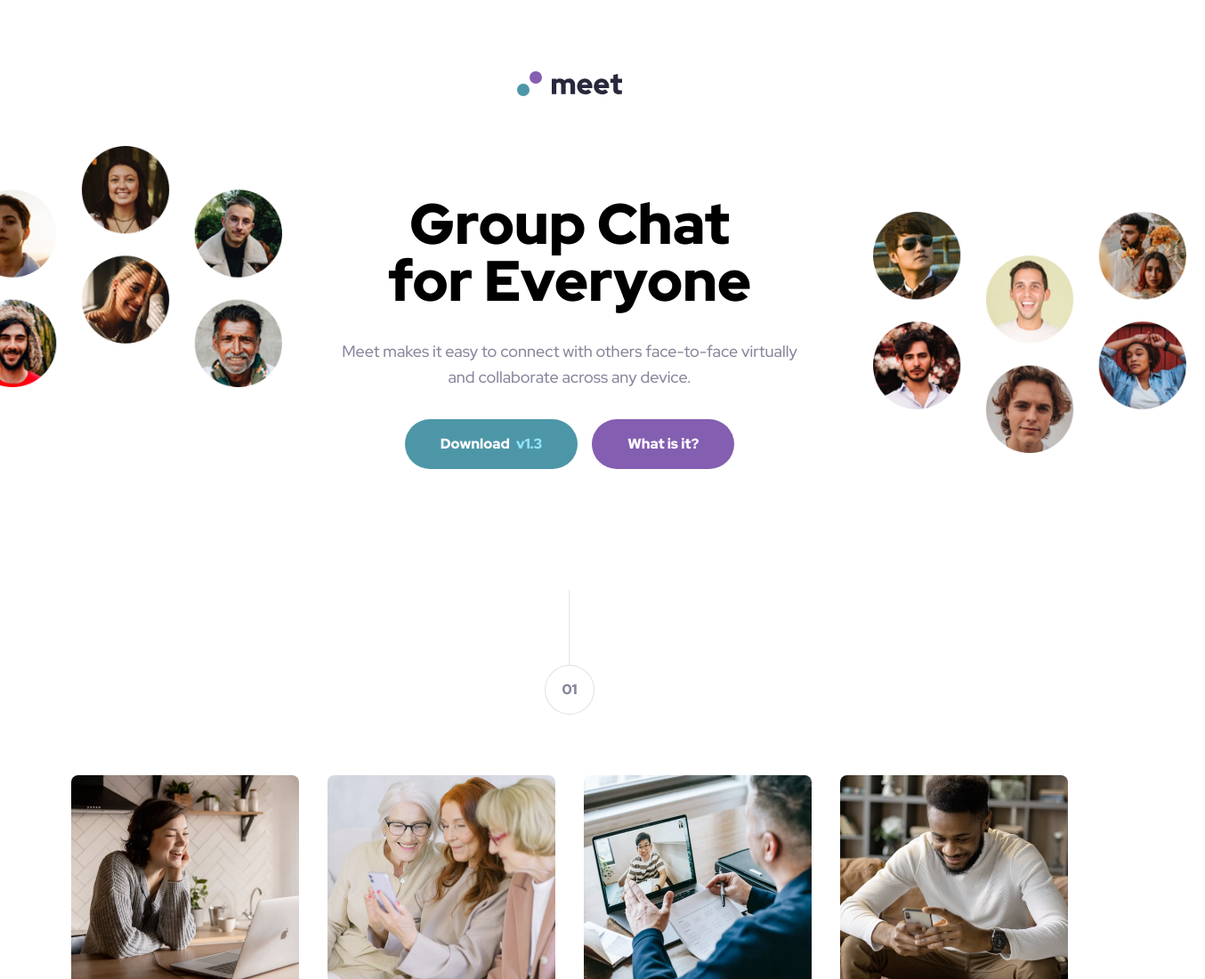
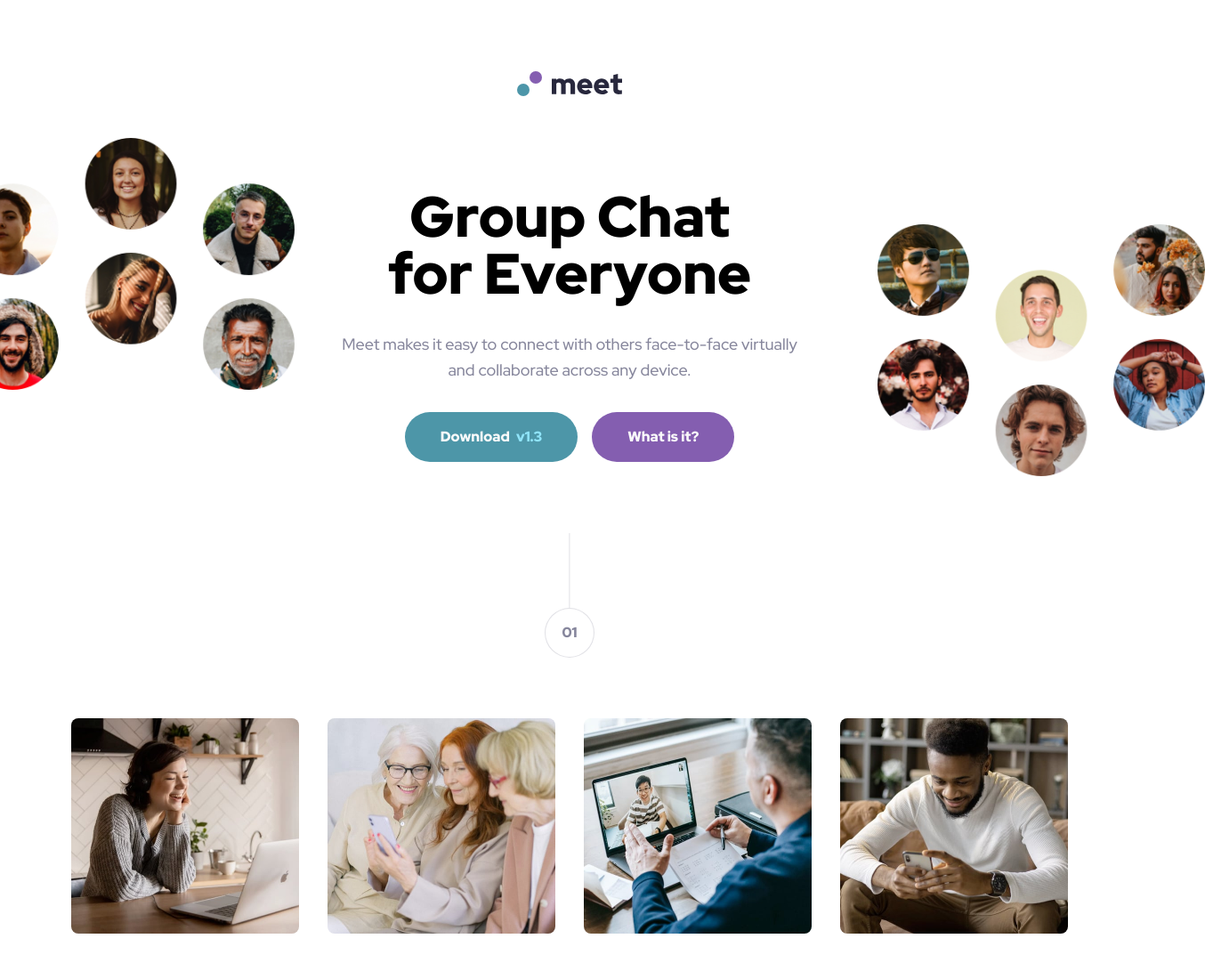
Before and after one commit to Yasmine10/meet-landing-page, a website: page index.html in a window 1280 px wide. Shown: the top 1100 px of the page at 89% size, 1354 px wide, since content can reach past the window. Drawn offline with Linux system fonts and the light colour scheme.

Commit message:
fixing hero image issue

```diff
--- a/app/scss/components/_home.scss
+++ b/app/scss/components/_home.scss
@@ -11,7 +11,7 @@
   }
 
   @include mq(large) {
-    padding-block: 5rem 3.5rem;
+    padding-block: 5rem;
   }
 }
 
@@ -20,7 +20,7 @@
   grid-template-columns: 1fr;
   grid-template-rows: 1fr 2fr;
   grid-template-areas:
-    "image-left"
+    "image"
     "hero-content";
 
 
@@ -29,33 +29,50 @@
   }
 
   @include mq(large) {
-    grid-template-columns: 1fr 1.5fr 1fr;
+    grid-template-columns: 1fr 1fr 1fr;
     grid-template-rows: 1fr;
     grid-template-areas:
       "image-left hero-content image-right";
-    grid-gap: 1rem;
+  }
+
+  &__img {
+    grid-area: image;
+    align-self: center;
+    position: relative;
+    min-width: 110%;
+    left: -5%;
+
+    @include mq(large) {
+      visibility: hidden;
+      height: 0;
+      margin-left: 0;
+    }
   }
 
   &__img-left {
+    visibility: hidden;
+    height: 0;
+
     grid-area: image-left;
-    align-self: center;
     position: relative;
-    min-width: 110%;
-    margin-left: -5%;
 
 
     @include mq(large) {
+      visibility: visible;
+      height: auto;
+
       align-self: flex-start;
-      min-width: 100%;
-      left: -5%;
+      min-width: 90%;
+      left: -10%;
+      top: -10%;
       // padding-right: 0.75rem;
     }
   }
 
   &__img-right {
-    // display: none;
     visibility: hidden;
     height: 0;
+
     grid-area: image-right;
     position: relative;
 
@@ -68,9 +85,10 @@
       visibility: visible;
       height: auto;
 
-      align-self: center;
-      min-width: 100%;
-      right: -15%;
+      align-self: flex-end;
+      min-width: 90%;
+      right: -20%;
+      top: 5%;
       // padding-left: 0.75rem;
     }
   }
@@ -89,8 +107,11 @@
     }
 
     @include mq(large) {
-      align-self: center;
+      align-self: flex-start;
+      margin-top: 0;
+      margin-bottom: 0;
       width: 34rem;
+      margin-block: 1rem;
     }
   }
 
--- a/index.html
+++ b/index.html
@@ -17,7 +17,8 @@
 
     <main class="main">
         <section class="hero">
-            <img class="hero__img-left" src="app/assets/tablet/image-hero.png" alt="" srcset="app/assets/tablet/image-hero.png 0w, app/assets/desktop/image-hero-left.png 1200w" />
+            <img class="hero__img" src="app/assets/tablet/image-hero.png" alt="">
+            <img class="hero__img-left" src="app/assets/desktop/image-hero-left.png" alt="" />
             <img class="hero__img-right" src="/app/assets/desktop/image-hero-right.png" alt="" />
             <div class="hero__content container">
                 <h1 class="hero__title">Group Chat for Everyone</h1>
```
Also changed, not shown: dist/css/main.css, 1 other file.
